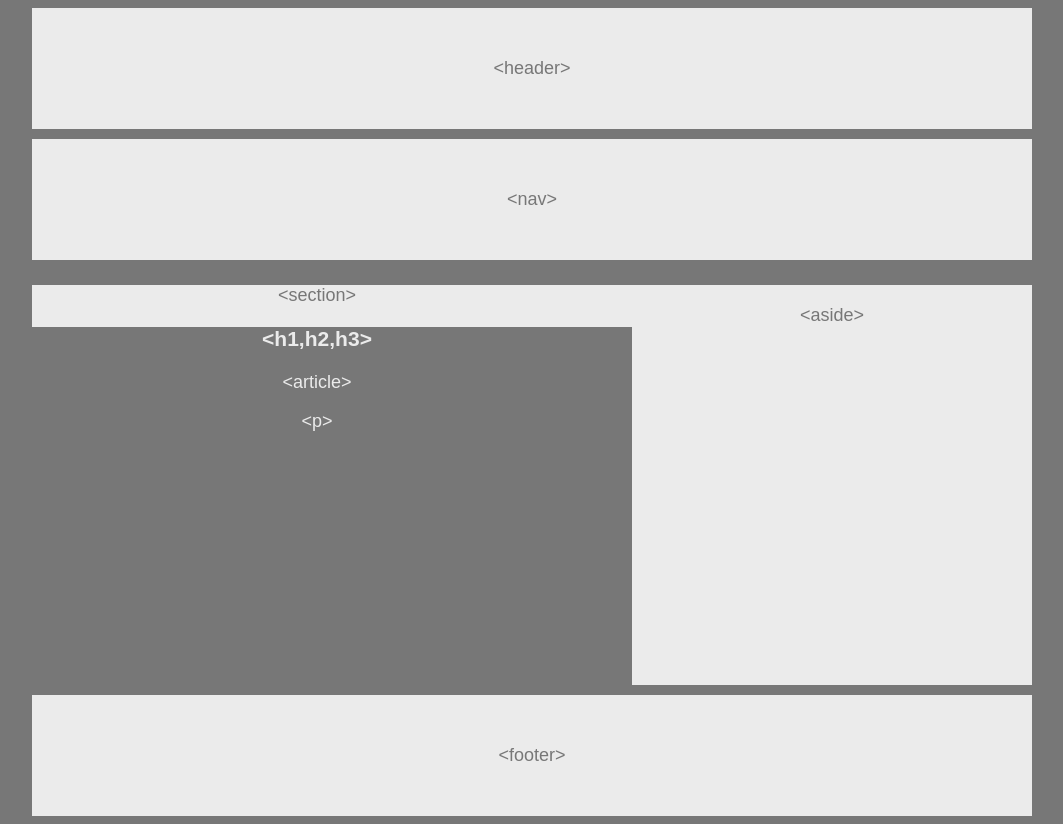
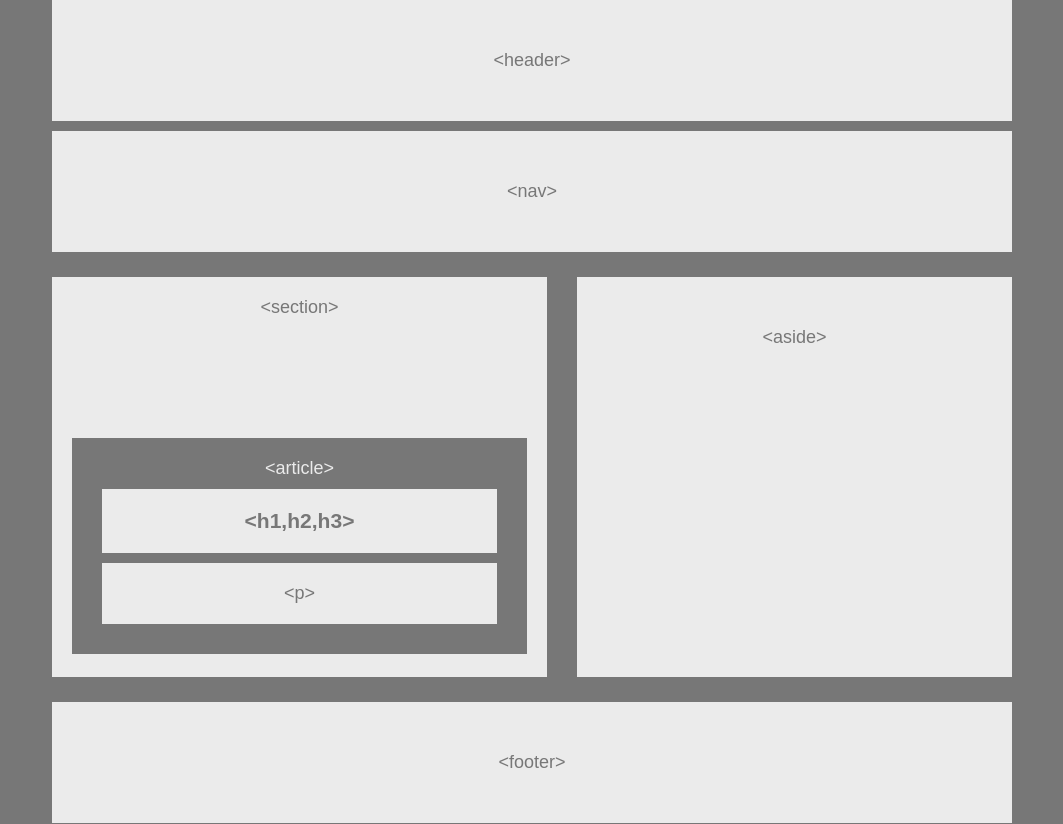
Before and after one commit to cjimenez0421/HW-Wireframe, a plain HTML site: page index.html in a window 1280 px wide. Shown: the whole page, without its empty margins (108-1171 px from the left). Drawn offline with Linux system fonts and the light colour scheme.

Commit message:
Finished Homework

```diff
--- a/index.html
+++ b/index.html
@@ -18,20 +18,21 @@
         </nav>
 
         <section id="section">
-            <aside>
-                &lt;aside&gt;
-            </aside>
                 &lt;section&gt;
                 <article id="aside">
+                    &lt;article&gt;
                     <h1 id-="h1">
                         &lt;h1,h2,h3&gt;
                     </h1>
-                            &lt;article&gt;
                     <p id="p">
                         &lt;p&gt;
                     </p>
             </article>
         </section>
+
+        <aside>
+                &lt;aside&gt;
+        </aside>
 
     <div class="clear"></div>
 
--- a/style.css
+++ b/style.css
@@ -4,7 +4,7 @@
   }
 
 .container {
-    width: 1000px;
+    width: 960px;
     margin: 0 auto;
 }
 
@@ -12,8 +12,9 @@
     font-family: Arial, "Helvetica Neue",Helvetica, sans-serif;
     color: #777;
     background-color:#777;
-    width: "960px";
+    width: 960px;
     font-size: 18px;
+    margin: 0 auto;
   }
 
   header {
@@ -32,33 +33,43 @@
 
   section {
         background-color: #ebebeb;
-        width: "490px";
+        width: 495px;
+        float: left;
         clear: both;
+        height: 400px;
+        padding: 20px;
   }
 
   article {
       color:#ebebeb;
       background-color: #777;
+      padding: 20px;
+      margin-top: 120px;
   }
 
-  #h1 {
-      color: #ebebeb;
-      background-color: #777;
+  h1 {
+      color: #777;
+      background-color: #ebebeb;
+      margin: 10px;
+      padding: 20px;
 
   }
 
-  #p {
-    color: #ebebeb;
-    background-color: #777;
+  p {
+    color: #777;
+    background-color: #ebebeb;
+    margin: 10px;
+    padding: 20px;
   }
 
   aside {
     background-color: #ebebeb;
-    width: 40%;
+    width: 435px;
     height: 400px;
     padding: 20px;
     float: right;
     margin-left: 30px;
+    padding-top: 50px;
   }
 .clear {
     clear: both;
@@ -67,5 +78,5 @@
     clear: both;
     padding: 50px;
     background-color: #ebebeb;
-    margin-top: 10px;
+    margin-top: 25px;
   }
```
Lines whose indentation alone changed are shown as unchanged.
